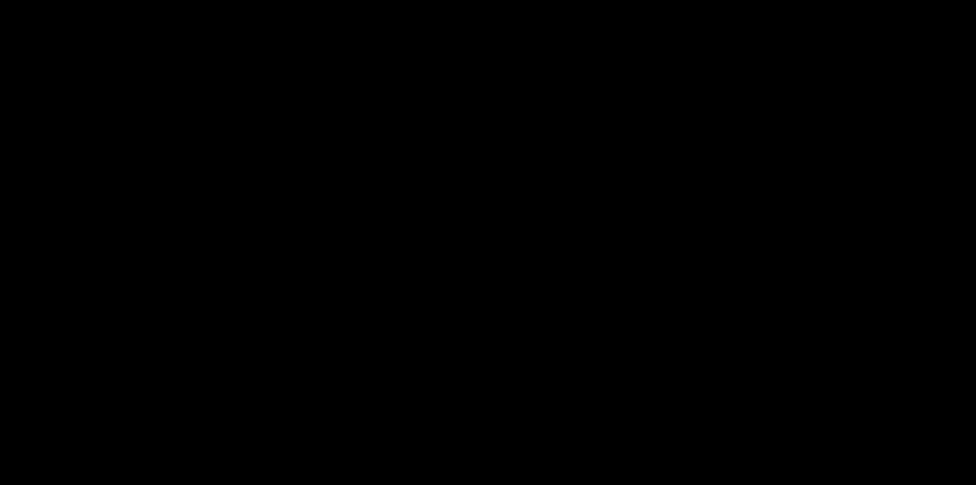
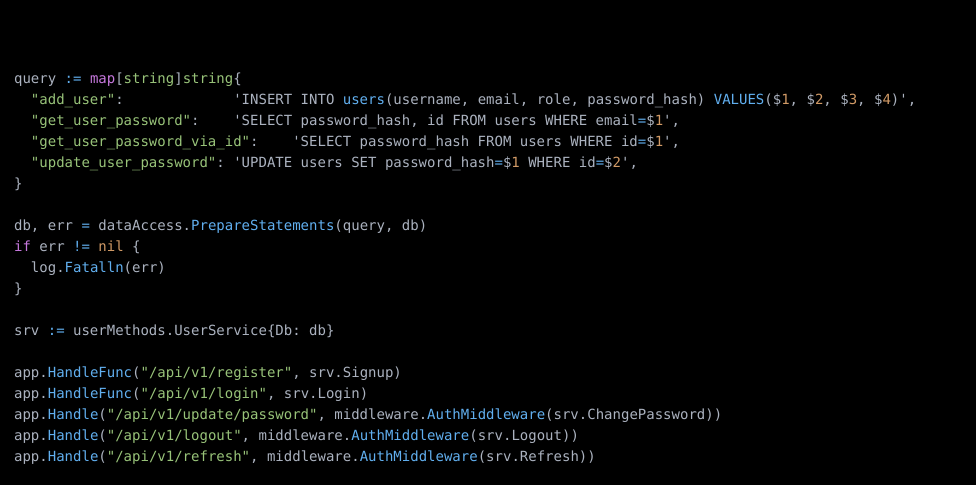
Before and after one commit to scott-mescudi/Codelet, a Next.js app in the folder web/: page / in a window 1280 px wide. Shown: the part 315-800 px from the top of the page, without its empty margins (0-976 px from the left). Built offline with nearby package versions, Linux system fonts and the light colour scheme.

Commit message:
added custom styling to codeblocks

```diff
--- a/web/src/app/globals.css
+++ b/web/src/app/globals.css
@@ -8,3 +8,7 @@ body {
   background-color: black;
   font-family: Arial, Helvetica, sans-serif;
 }
+
+code {
+  background: transparent !important;
+}
--- a/web/src/components/CodeBlock.tsx
+++ b/web/src/components/CodeBlock.tsx
@@ -1,6 +1,8 @@
 'use client'
 
 import { useEffect, useState } from "react"
+import { Prism as SyntaxHighlighter } from 'react-syntax-highlighter';
+import { oneDark } from 'react-syntax-highlighter/dist/esm/styles/prism';
 
 interface codeBoxProps {
     code: string,
@@ -24,6 +26,15 @@ export function CodeBox({ code, fileName, extension }: codeBoxProps) {
         return () => {clearTimeout(tt)}
     }, [copied])
 
+    const customStyle = {
+        lineHeight: '1.25rem',
+        fontSize: '0.875rem',
+        borderRadius: '0',
+        margin: 'none',
+        background: 'transparent',
+    };
+
+
     return (
         <>
         <div className="h-fit w-fit group flex flex-col">
@@ -43,12 +54,16 @@ export function CodeBox({ code, fileName, extension }: codeBoxProps) {
                     <button onClick={() => handleClick(code)} className="text-sm px-3 py-1">{copied ? "Copied!" : "Copy"}</button>
                 </div>
             </div>
-            <div className="sm:w-[50dvw] w-[80dvw] relative aspect-video rounded-b-xl scrollbar-track-[black] scrollbar-thumb-neutral-800 scrollbar-thin overflow-auto px-8  bg-[#0b0e14]">
 
-                <pre className="text-white text-sm">
+            <div className="sm:w-[50dvw] w-[80dvw] relative aspect-video rounded-b-xl scrollbar-track-[black] scrollbar-thumb-neutral-800 scrollbar-thin overflow-auto  bg-[#0b0e14]">
+                <SyntaxHighlighter language="go" style={oneDark} customStyle={customStyle} >
                     {code}
-                </pre>
+                </SyntaxHighlighter>
             </div>
+
+
+
+
         </div>
 
         </>
```
Also changed, not shown: web/package.json (+7 -5 lines).
